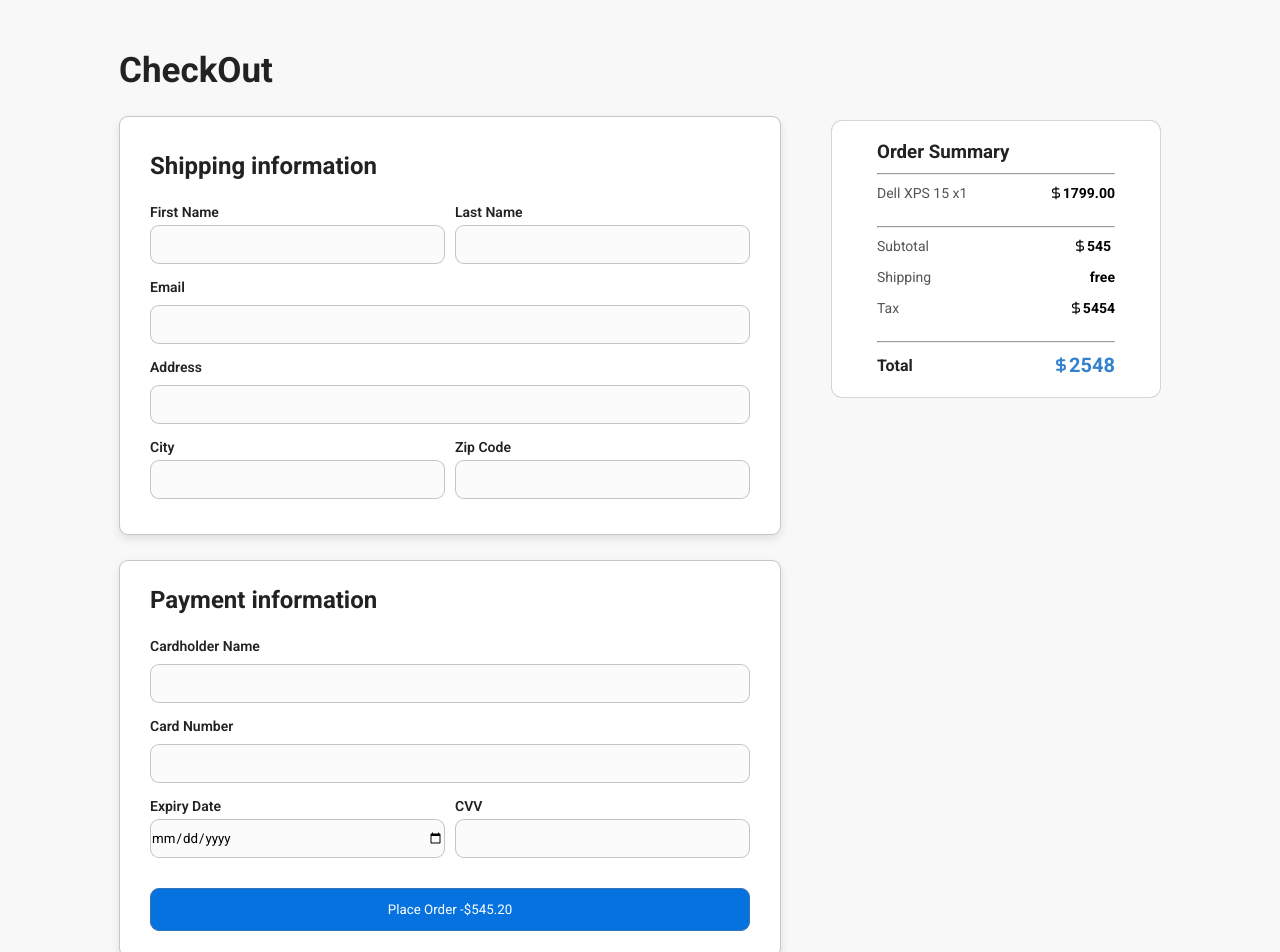
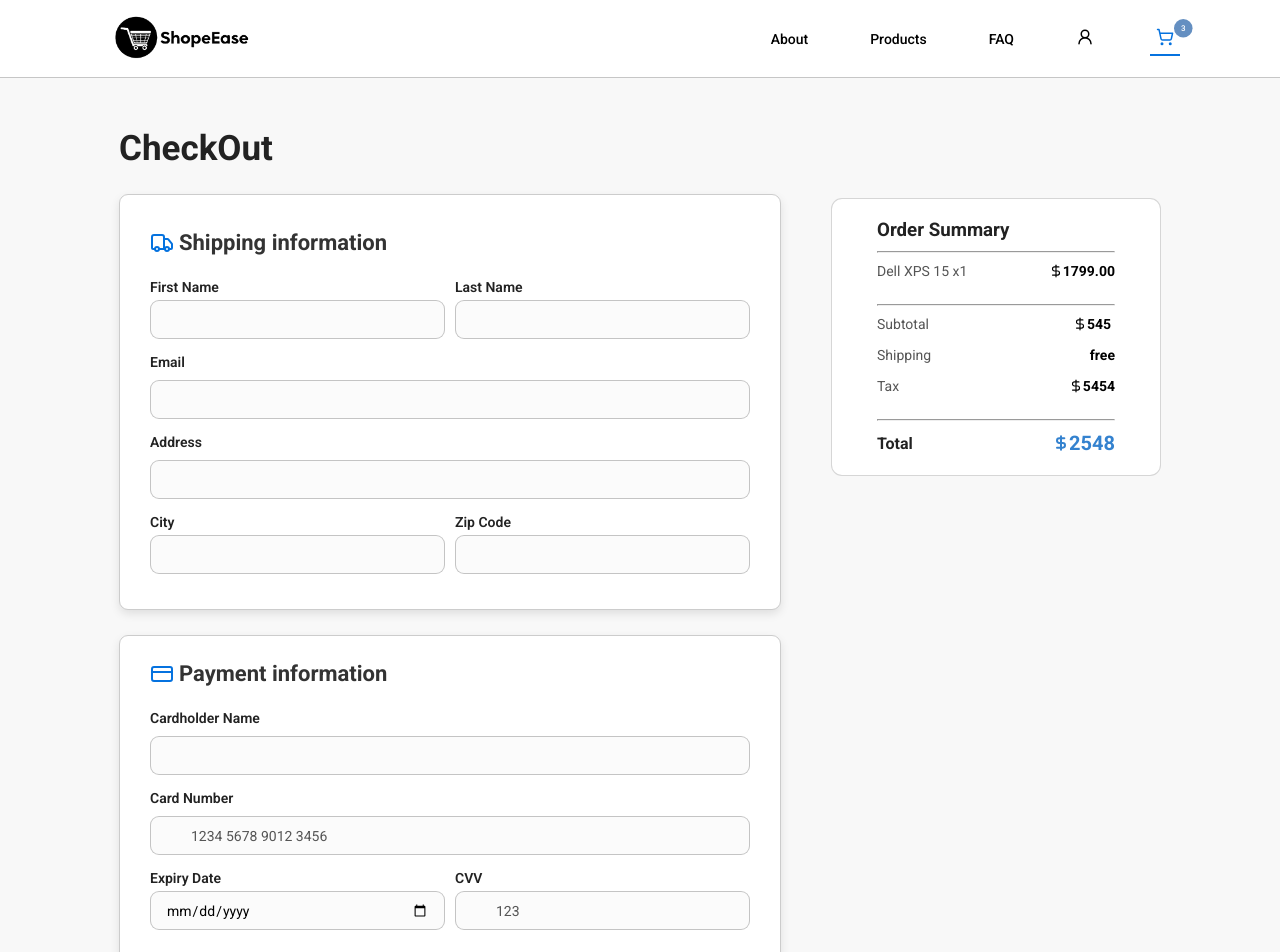
Before and after one commit to assumaqn/ShopEase, a React (Vite) app: page /cart/checkout in a window 1280 px wide. Shown: the top 952 px of the page. Built offline with nearby package versions, Linux system fonts and the light colour scheme.

Commit message:
update on checkout page

```diff
--- a/src/Components/Button.module.css
+++ b/src/Components/Button.module.css
@@ -72,4 +72,12 @@
   background-color: #0572df;
   color: #fff;
   width: 100%;
+  transition: all 0.5s;
+  font-size: 14px;
+  font-weight: bold;
+  border: none;
 }
+.checkout:hover {
+  background-color: #0381ff5e;
+  color: rgba(95, 90, 90, 0.867);
+}
--- a/src/Components/CheckOut.jsx
+++ b/src/Components/CheckOut.jsx
@@ -1,14 +1,36 @@
+import { CreditCard, DollarSign, Truck } from "lucide-react";
+import { useEffect, useState } from "react";
 import Button from "./Button";
+import PageNav from "./PageNav";
+import Spinner from "./Spinner";
+import styles from "./CheckOut.module.css";
 
-import styles from "./CheckOut.module.css";
+const centerIcon = {
+  display: "flex",
+  justifyContent: "center",
+  alignItems: "center",
+};
 function CheckOut() {
+  const [isLoading, setIsLoading] = useState(true);
+  useEffect(() => {
+    setTimeout(() => {
+      setIsLoading(false);
+    }, 500);
+  }, []);
   return (
+    <>
+      <PageNav />
+      {isLoading ? (
+        <Spinner />
+      ) : (
         <section className={styles.section}>
           <div className={styles["checkOut"]}>
             <CheckoutDetail />
             <OrderSummaryInfo />
           </div>
         </section>
+      )}
+    </>
   );
 }
 ///flex-1
@@ -35,14 +57,24 @@ function ShippingInfo() {
   return (
     <div
       style={{
-        border: "0.12px solid #5555",
+        border: "0.1px solid #ccc",
         padding: "35px 30px",
         boxShadow: "0 4px 10px rgba(0, 0, 0, 0.1)",
         borderRadius: "9px",
         background: "#fff",
       }}
     >
-      <h3 style={{ fontSize: "24px", marginBottom: "9px" }}>
+      <h3
+        style={{
+          fontSize: "22px",
+          marginBottom: "9px",
+          display: "flex",
+          alignItems: "center",
+          color: "#333",
+          gap: "5px",
+        }}
+      >
+        <Truck color="#0572df" />
         Shipping information
       </h3>
       <form>
@@ -89,15 +121,24 @@ function PaymentInfo() {
   return (
     <div
       style={{
-        border: "0.12px solid #5555",
+        border: "0.1px solid #ccc",
         padding: "25px 30px",
         boxShadow: "0 4px 10px rgba(0, 0, 0, 0.1)",
         borderRadius: "9px",
         background: "#fff",
       }}
     >
-      <h3 style={{ fontSize: "24px", marginBottom: "9px" }}>
-        Payment information
+      <h3
+        style={{
+          fontSize: "22px",
+          marginBottom: "9px",
+          display: "flex",
+          alignItems: "center",
+          color: "#333",
+          gap: "5px",
+        }}
+      >
+        <CreditCard color="#0572df" /> Payment information
       </h3>
       <form>
         <div className={styles["form-el"]}>
@@ -106,7 +147,7 @@ function PaymentInfo() {
         </div>
         <div className={styles["form-el"]}>
           <label>Card Number</label>
-          <input type="number" />
+          <input type="number" placeholder="1234 5678 9012 3456" />
         </div>
         <div className={styles["form-el"]}>
           <div className={styles["col_1"]}>
@@ -116,7 +157,7 @@ function PaymentInfo() {
             </span>
             <span>
               <label>CVV</label>
-              <input type="number" />
+              <input type="number" placeholder="123" />
             </span>
           </div>
         </div>
@@ -128,12 +169,7 @@ function PaymentInfo() {
 }
 
 /////flex-2
-import { DollarSign } from "lucide-react";
-const centerIcon = {
-  display: "flex",
-  justifyContent: "center",
-  alignItems: "center",
-};
+
 function OrderSummaryInfo() {
   return (
     <div className={styles.summary}>
--- a/src/Components/CheckOut.module.css
+++ b/src/Components/CheckOut.module.css
@@ -20,7 +20,8 @@
   height: 39px;
   width: 600px;
   border: 0.12px solid #5555;
-
+  padding: 8px 15px;
+  font-size: 14px;
   border-radius: 9px;
   background-color: #f5f5f571;
 }
@@ -42,7 +43,10 @@
 .col_1 input {
   width: 295px;
 }
-
+input:focus {
+  outline: 0.5px solid #5996e7;
+  outline-offset: 3px;
+}
 /* For the order summary */
 .summary {
   border: 1px solid #3333;
```
Lines whose indentation alone changed are shown as unchanged.
